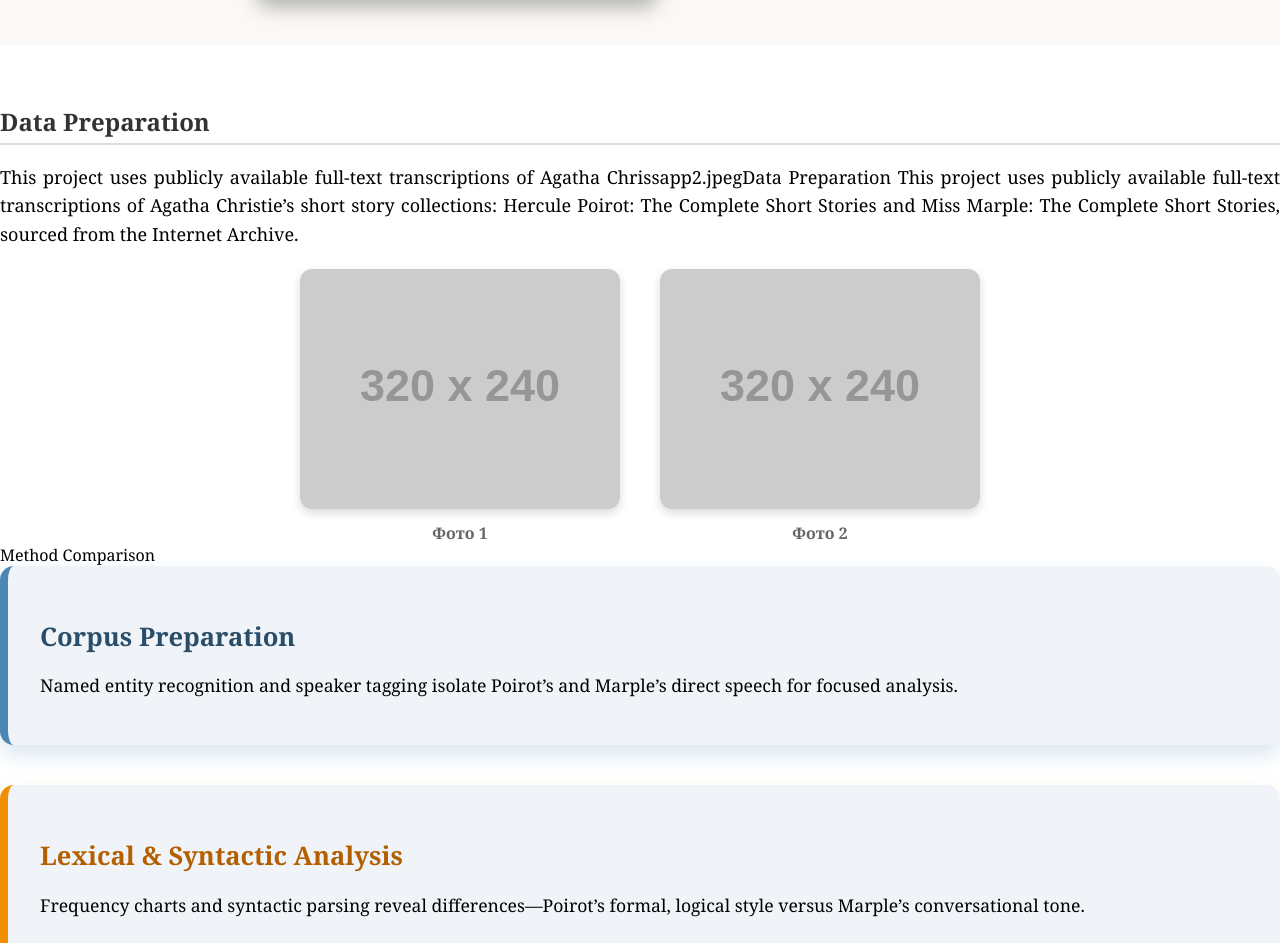
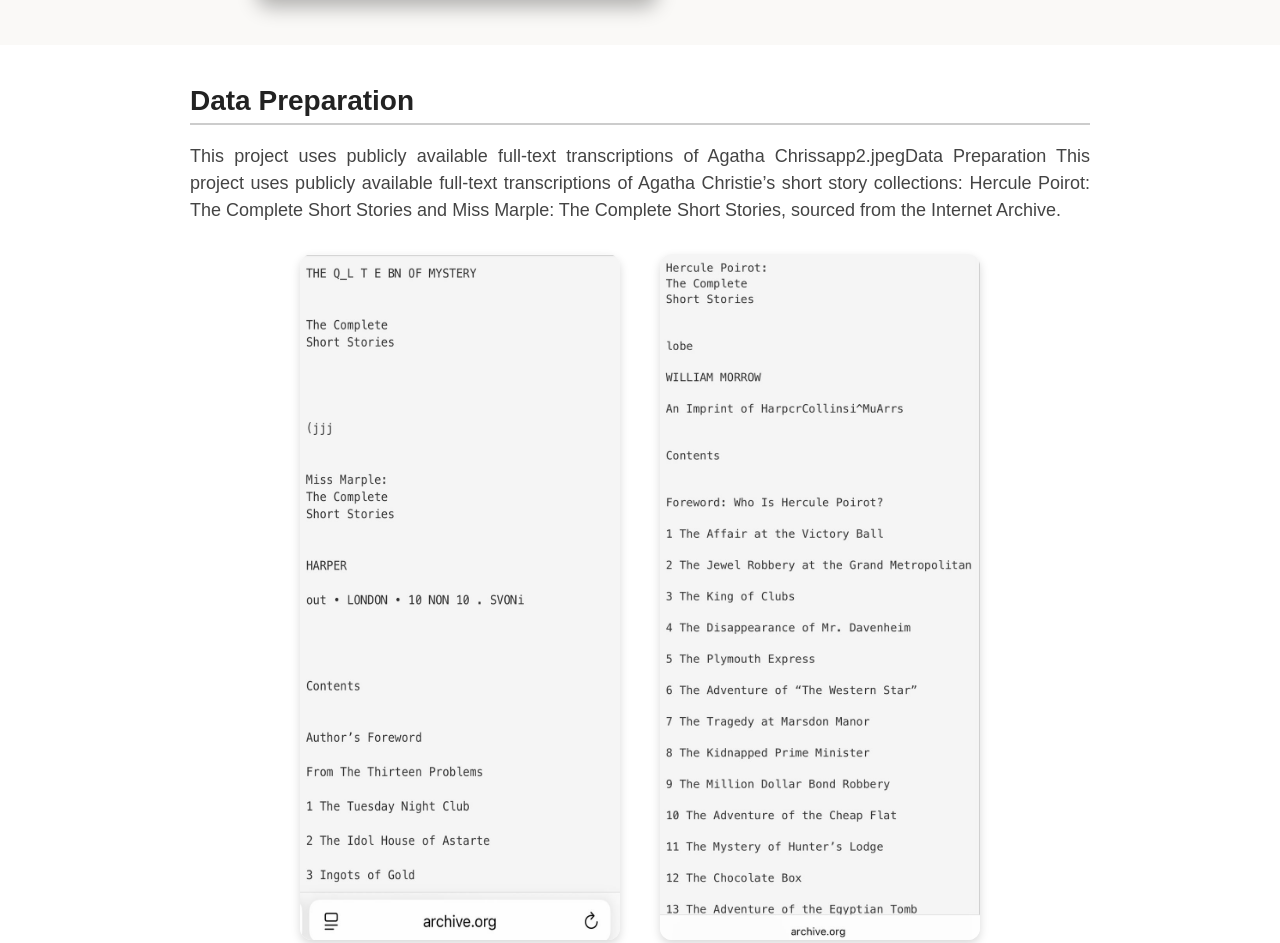
Before and after one commit to mnnaz/San-Rocco, a plain HTML site: page index.html in a window 1280 px wide. Shown: the part 2782-3725 px from the top of the page. Drawn offline with Linux system fonts and the light colour scheme; placeholder pictures from the web are drawn by us.

Commit message:
Update index.html

```diff
--- a/index.html
+++ b/index.html
@@ -165,27 +165,16 @@
     <img src="https://s2982.pcdn.co/wp-content/uploads/2021/12/agatha-christie.png" alt="Agatha Christie" style="max-width: 100%; border-radius: 12px; box-shadow: 0 10px 20px rgba(0,0,0,0.3);" />
   </div>
 </section>
-<div class="section">
-  <h2>Data Preparation</h2>
+<div class="section" style="max-width:900px; margin: 40px auto; font-family: Arial, sans-serif; color: #333;">
+  <h2 style="font-size:28px; margin-bottom:15px; border-bottom:2px solid #ccc; padding-bottom:6px; color:#222;">Data Preparation</h2>
 
-  <p>
+  <p style="font-size:18px; line-height:1.5; color:#444; margin-bottom:30px;">
     This project uses publicly available full-text transcriptions of Agatha Chrissapp2.jpegData Preparation This project uses publicly available full-text transcriptions of Agatha Christie’s short story collections: Hercule Poirot: The Complete Short Stories and Miss Marple: The Complete Short Stories, sourced from the Internet Archive.
   </p>
 
-  <div class="images" style="display:flex; justify-content:center; gap:40px; margin-top:20px;">
-    <div style="text-align:center;">
-      <a href="https://photos.app.goo.gl/e7kAwFYorfJUisPr8" target="_blank" rel="noopener noreferrer">
-        <img src="https://via.placeholder.com/320x240?text=Фото+1" alt="Фото 1" style="max-width:320px; width:100%; border-radius:12px; box-shadow:0 4px 10px rgba(0,0,0,0.15); cursor:pointer; transition: transform 0.3s ease;" onmouseover="this.style.transform='scale(1.05)'" onmouseout="this.style.transform='scale(1)'" />
-      </a>
-      <div style="margin-top:8px; font-size:16px; color:#666; font-weight:600;">Фото 1</div>
-    </div>
-
-    <div style="text-align:center;">
-      <a href="https://photos.app.goo.gl/7yGLgC8SF7GxRAMc7" target="_blank" rel="noopener noreferrer">
-        <img src="https://via.placeholder.com/320x240?text=Фото+2" alt="Фото 2" style="max-width:320px; width:100%; border-radius:12px; box-shadow:0 4px 10px rgba(0,0,0,0.15); cursor:pointer; transition: transform 0.3s ease;" onmouseover="this.style.transform='scale(1.05)'" onmouseout="this.style.transform='scale(1)'" />
-      </a>
-      <div style="margin-top:8px; font-size:16px; color:#666; font-weight:600;">Фото 2</div>
-    </div>
+  <div style="display:flex; justify-content:center; gap:40px;">
+    <img src="assets/1 (1).jpeg" alt="Фото 1" style="max-width:320px; width:100%; border-radius:12px; box-shadow:0 4px 10px rgba(0,0,0,0.15);" />
+    <img src="assets/2 (1).jpeg" alt="Фото 2" style="max-width:320px; width:100%; border-radius:12px; box-shadow:0 4px 10px rgba(0,0,0,0.15);" />
   </div>
 </div>
 
```
